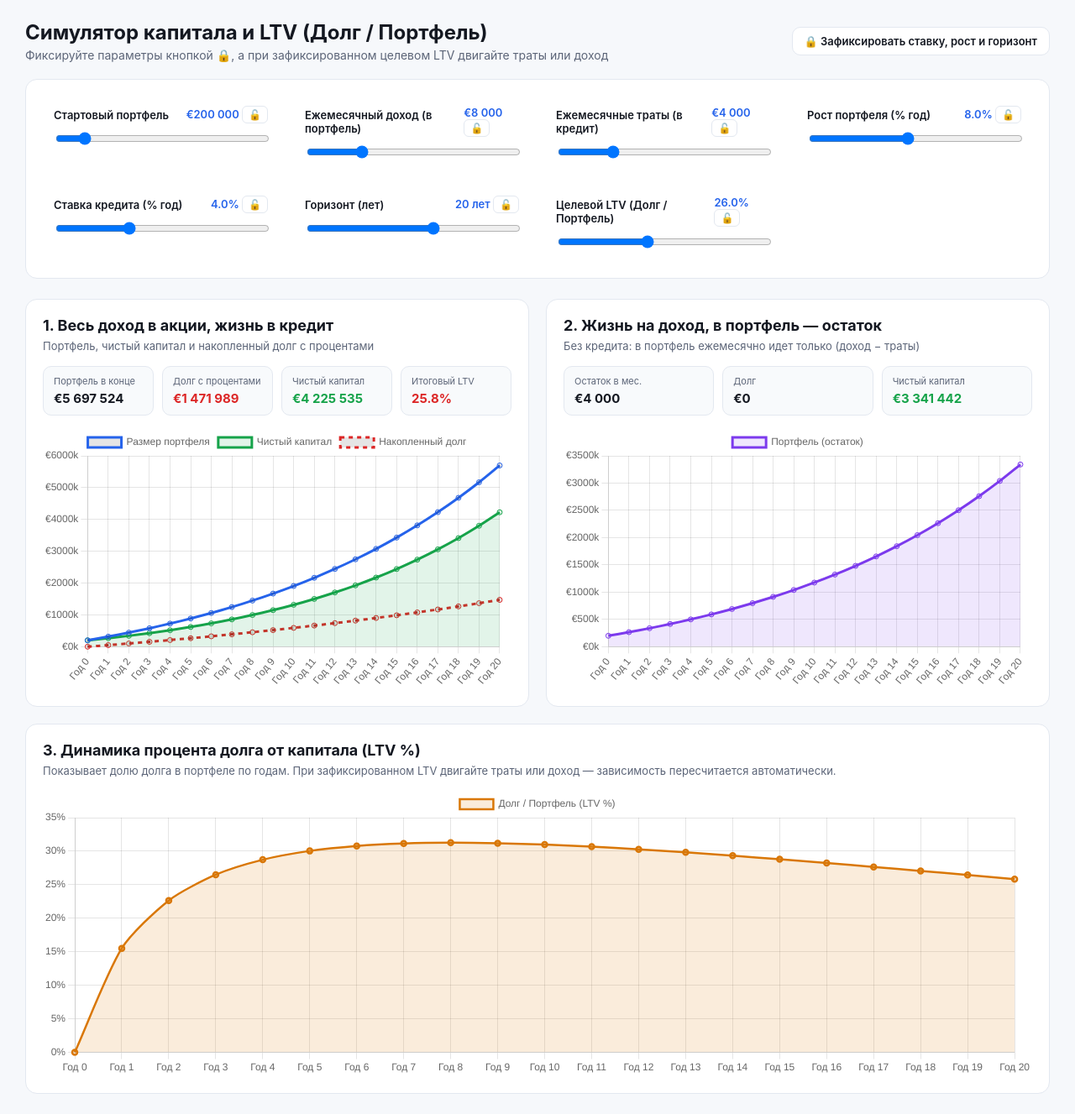
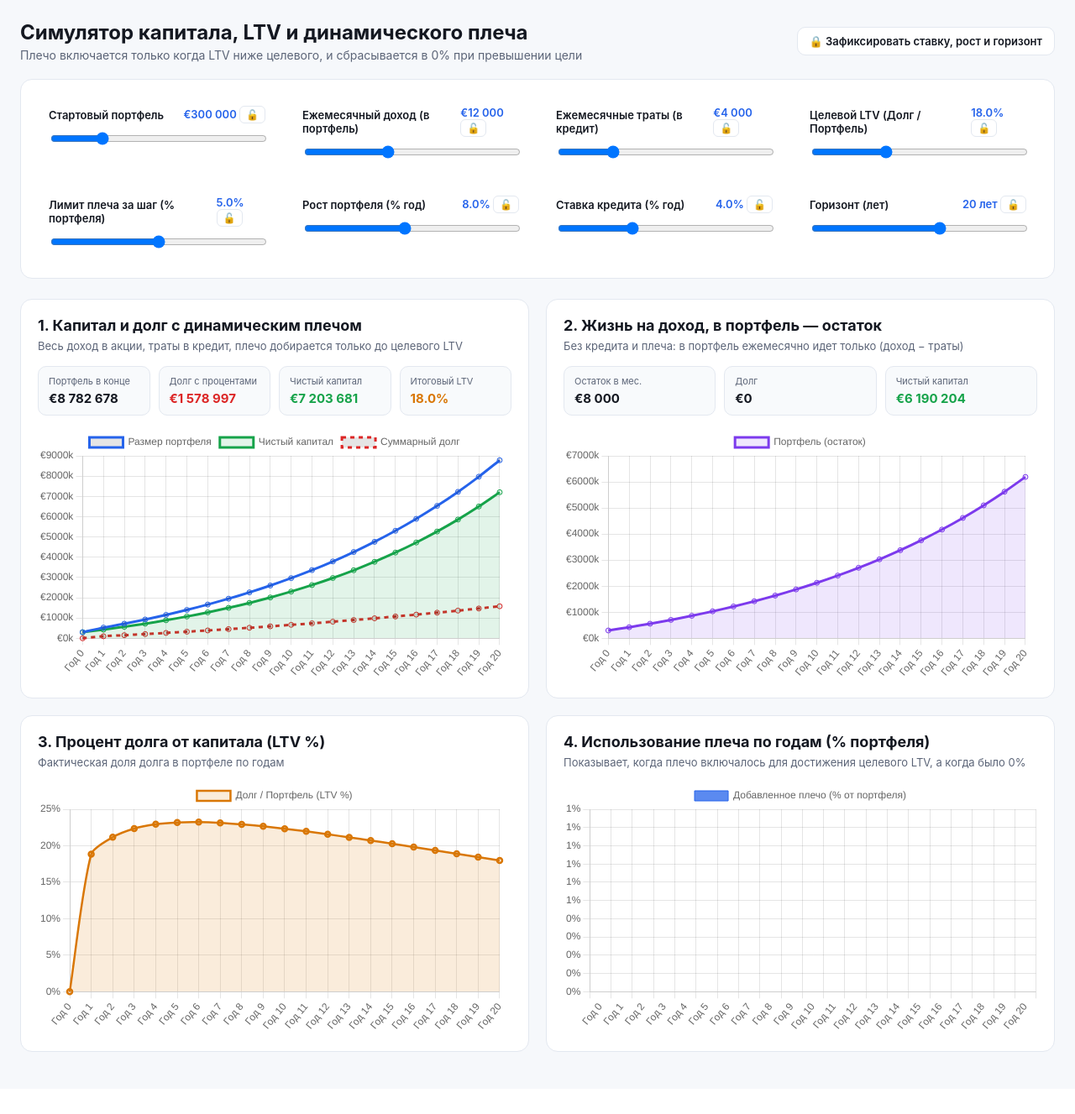
Before and after one commit to han73r/buy-borrow-die, a Flask app: page / in a window 1280 px wide. Shown: the whole page at 84% size. After the commit the page ends 1253 px from the top, so only its background shows below. Run offline with Flask 3, Linux system fonts and the light colour scheme.

Commit message:
spred added

```diff
--- a/app.py
+++ b/app.py
@@ -3,26 +3,33 @@ from flask import Flask, render_template, request, jsonify
 app = Flask(__name__)
 
 
-def simulate_step(
+def simulate_with_dynamic_leverage(
     initial: float,
     income: float,
     spend: float,
     growth_pct: float,
     rate_pct: float,
     years: int,
+    target_ltv_pct: float,
+    max_step_lev_pct: float = 15.0,
 ):
     months = max(1, int(years) * 12)
     r_month = (growth_pct / 100.0) / 12.0
     loan_month = (rate_pct / 100.0) / 12.0
+    target_ratio = max(0.0, target_ltv_pct) / 100.0
+    max_step_ratio = max(0.0, max_step_lev_pct) / 100.0
 
     labels = []
 
     bbd_portfolio = float(initial)
     bbd_debt = 0.0
+    current_lev_pct = 0.0
+
     bbd_portfolio_series = []
     bbd_debt_series = []
     bbd_net_worth_series = []
     bbd_ltv_series = []
+    lev_usage_series = []
 
     std_portfolio = float(initial)
     std_portfolio_series = []
@@ -35,16 +42,28 @@ def simulate_step(
             bbd_debt_series.append(round(bbd_debt, 2))
             bbd_net_worth_series.append(round(bbd_portfolio - bbd_debt, 2))
             bbd_ltv_series.append(round(ltv_pct, 2))
+            lev_usage_series.append(round(current_lev_pct, 2))
             std_portfolio_series.append(round(std_portfolio, 2))
 
         if m < months:
-            bbd_portfolio = bbd_portfolio * (1.0 + r_month) + income
-            bbd_debt = (bbd_debt + spend) * (1.0 + loan_month)
+            # Начало месяца: оцениваем LTV и при необходимости берем плечо на докупку акций
+            # Формула макс. доп. займа x до целевого LTV: (debt + x) / (portfolio + x) = target_ratio
+            # => x = (target_ratio * portfolio - debt) / (1 - target_ratio)
+            added_leverage = 0.0
+            if target_ratio < 0.95 and bbd_portfolio > 0:
+                max_allowed_borrow = (target_ratio * bbd_portfolio - bbd_debt) / (1.0 - target_ratio)
+                step_cap = bbd_portfolio * max_step_ratio
+                if max_allowed_borrow > 0:
+                    added_leverage = min(max_allowed_borrow, step_cap)
+
+            current_lev_pct = (added_leverage / bbd_portfolio * 100.0) if bbd_portfolio > 0 else 0.0
+
+            # Добавляем доп. плечо в портфель и в долг, затем прибавляем доход и траты на жизнь
+            bbd_portfolio = (bbd_portfolio + added_leverage) * (1.0 + r_month) + income
+            bbd_debt = (bbd_debt + added_leverage + spend) * (1.0 + loan_month)
 
             net_contribution = max(0.0, income - spend)
             std_portfolio = std_portfolio * (1.0 + r_month) + net_contribution
-
-    final_ltv = bbd_ltv_series[-1]
 
     return {
         "labels": labels,
@@ -53,10 +72,12 @@ def simulate_step(
             "debt": bbd_debt_series,
             "netWorth": bbd_net_worth_series,
             "ltvPct": bbd_ltv_series,
+            "levUsagePct": lev_usage_series,
             "finalPortfolio": bbd_portfolio_series[-1],
             "finalDebt": bbd_debt_series[-1],
             "finalNetWorth": bbd_net_worth_series[-1],
-            "finalLtvPct": final_ltv,
+            "finalLtvPct": bbd_ltv_series[-1],
+            "finalLevUsagePct": lev_usage_series[-1],
         },
         "standard": {
             "portfolio": std_portfolio_series,
@@ -65,36 +86,23 @@ def simulate_step(
     }
 
 
-def project_portfolio_only(initial: float, income: float, growth_pct: float, years: int) -> float:
-    months = max(1, int(years) * 12)
-    r_month = (growth_pct / 100.0) / 12.0
-    p = float(initial)
-    for _ in range(months):
-        p = p * (1.0 + r_month) + income
-    return p
-
-
-def project_debt_only(spend: float, rate_pct: float, years: int) -> float:
-    months = max(1, int(years) * 12)
-    loan_month = (rate_pct / 100.0) / 12.0
-    d = 0.0
-    for _ in range(months):
-        d = (d + spend) * (1.0 + loan_month)
-    return d
-
-
 def solve_income_for_target_ltv(
-    initial: float, spend: float, growth_pct: float, rate_pct: float, years: int, target_ltv_pct: float
+    initial: float,
+    spend: float,
+    growth_pct: float,
+    rate_pct: float,
+    years: int,
+    target_ltv_pct: float,
+    max_step_lev_pct: float,
 ) -> float:
-    target_debt = project_debt_only(spend, rate_pct, years)
-    target_ratio = max(0.001, target_ltv_pct / 100.0)
-    required_portfolio = target_debt / target_ratio
-
-    # Бинарный поиск нужного ежемесячного дохода в портфель
-    lo, hi = 0.0, 200000.0
+    lo, hi = 0.0, 250000.0
     for _ in range(60):
         mid = (lo + hi) / 2.0
-        if project_portfolio_only(initial, mid, growth_pct, years) < required_portfolio:
+        sim = simulate_with_dynamic_leverage(
+            initial, mid, spend, growth_pct, rate_pct, years, target_ltv_pct, max_step_lev_pct
+        )
+        # При большем доходе портфель больше -> LTV ниже
+        if sim["bbd"]["finalLtvPct"] > target_ltv_pct:
             lo = mid
         else:
             hi = mid
@@ -102,16 +110,22 @@ def solve_income_for_target_ltv(
 
 
 def solve_spend_for_target_ltv(
-    initial: float, income: float, growth_pct: float, rate_pct: float, years: int, target_ltv_pct: float
+    initial: float,
+    income: float,
+    growth_pct: float,
+    rate_pct: float,
+    years: int,
+    target_ltv_pct: float,
+    max_step_lev_pct: float,
 ) -> float:
-    portfolio = project_portfolio_only(initial, income, growth_pct, years)
-    max_debt = portfolio * (max(0.0, target_ltv_pct) / 100.0)
-
-    # Бинарный поиск допустимых ежемесячных трат
     lo, hi = 0.0, 100000.0
     for _ in range(60):
         mid = (lo + hi) / 2.0
-        if project_debt_only(mid, rate_pct, years) <= max_debt:
+        sim = simulate_with_dynamic_leverage(
+            initial, income, mid, growth_pct, rate_pct, years, target_ltv_pct, max_step_lev_pct
+        )
+        # При меньших тратах долг меньше -> LTV ниже
+        if sim["bbd"]["finalLtvPct"] <= target_ltv_pct:
             lo = mid
         else:
             hi = mid
@@ -126,24 +140,25 @@ def index():
 @app.route("/api/simulate", methods=["POST"])
 def api_simulate():
     data = request.get_json(force=True)
-    initial = float(data.get("initial", 200000))
-    income = float(data.get("income", 8000))
+    initial = float(data.get("initial", 300000))
+    income = float(data.get("income", 12000))
     spend = float(data.get("spend", 4000))
     growth = float(data.get("growth", 8.0))
     rate = float(data.get("rate", 4.0))
     years = int(data.get("years", 20))
+    target_ltv = float(data.get("targetLtv", 15.0))
+    max_step_lev = float(data.get("maxStepLev", 15.0))
 
     ltv_locked = bool(data.get("ltvLocked", False))
-    target_ltv = float(data.get("targetLtv", 15.0))
-    solved_by = data.get("solvedBy")  # "spend_moved" или "income_moved"
+    solved_by = data.get("solvedBy")
 
     if ltv_locked:
         if solved_by == "income_moved":
-            spend = solve_spend_for_target_ltv(initial, income, growth, rate, years, target_ltv)
+            spend = solve_spend_for_target_ltv(initial, income, growth, rate, years, target_ltv, max_step_lev)
         else:
-            income = solve_income_for_target_ltv(initial, spend, growth, rate, years, target_ltv)
+            income = solve_income_for_target_ltv(initial, spend, growth, rate, years, target_ltv, max_step_lev)
 
-    sim = simulate_step(initial, income, spend, growth, rate, years)
+    sim = simulate_with_dynamic_leverage(initial, income, spend, growth, rate, years, target_ltv, max_step_lev)
     sim["resolvedParams"] = {
         "initial": initial,
         "income": income,
@@ -151,6 +166,7 @@ def api_simulate():
         "growth": growth,
         "rate": rate,
         "years": years,
+        "maxStepLev": max_step_lev,
         "targetLtv": round(sim["bbd"]["finalLtvPct"], 2) if not ltv_locked else target_ltv,
     }
     return jsonify(sim)
--- a/templates/index.html
+++ b/templates/index.html
@@ -3,7 +3,7 @@
 <head>
   <meta charset="UTF-8" />
   <meta name="viewport" content="width=device-width, initial-scale=1.0" />
-  <title>Симулятор капитала и LTV (Долг / Портфель)</title>
+  <title>Симулятор капитала, LTV и динамического плеча</title>
   <script src="https://cdn.jsdelivr.net/npm/chart.js"></script>
   <style>
     :root {
@@ -20,7 +20,7 @@
     }
     * { box-sizing: border-box; font-family: -apple-system, BlinkMacSystemFont, "Segoe UI", Roboto, sans-serif; }
     body { margin: 0; background: var(--bg); color: var(--text); padding: 24px; }
-    .container { max-width: 1220px; margin: 0 auto; }
+    .container { max-width: 1240px; margin: 0 auto; }
     .top-bar { display: flex; flex-wrap: wrap; justify-content: space-between; align-items: center; gap: 12px; margin-bottom: 20px; }
     h1 { margin: 0 0 4px; font-size: 24px; }
     .subtitle { color: var(--muted); margin: 0; font-size: 14px; }
@@ -55,10 +55,7 @@
       border: 1px solid transparent;
       transition: 0.15s;
     }
-    .control.locked {
-      background: #fffbeb;
-      border-color: #fde68a;
-    }
+    .control.locked { background: #fffbeb; border-color: #fde68a; }
     .control-header {
       display: flex;
       justify-content: space-between;
@@ -76,11 +73,7 @@
       font-size: 12px;
       cursor: pointer;
     }
-    .control.locked .lock-btn {
-      background: var(--amber);
-      color: #fff;
-      border-color: var(--amber);
-    }
+    .control.locked .lock-btn { background: var(--amber); color: #fff; border-color: var(--amber); }
     .val { color: var(--blue); }
     .control input[type="range"] { width: 100%; cursor: pointer; }
     .control input[type="range"]:disabled { opacity: 0.45; cursor: not-allowed; }
@@ -108,16 +101,15 @@
     .neg { color: var(--red); }
     .warn { color: var(--amber); }
 
-    .chart-box { position: relative; height: 310px; }
-    .chart-box-wide { position: relative; height: 340px; }
+    .chart-box { position: relative; height: 300px; }
   </style>
 </head>
 <body>
   <div class="container">
     <div class="top-bar">
       <div>
-        <h1>Симулятор капитала и LTV (Долг / Портфель)</h1>
-        <p class="subtitle">Фиксируйте параметры кнопкой 🔒, а при зафиксированном целевом LTV двигайте траты или доход</p>
+        <h1>Симулятор капитала, LTV и динамического плеча</h1>
+        <p class="subtitle">Плечо включается только когда LTV ниже целевого, и сбрасывается в 0% при превышении цели</p>
       </div>
       <div>
         <button class="btn" id="lockMarketBtn" onclick="toggleMarketPreset()">🔒 Зафиксировать ставку, рост и горизонт</button>
@@ -128,17 +120,17 @@
       <div class="control" id="box-initial">
         <div class="control-header">
           <span>Стартовый портфель</span>
-          <span><span class="val" id="initialVal">€350 000</span> <button class="lock-btn" data-lock="initial">🔓</button></span>
+          <span><span class="val" id="initialVal">€300 000</span> <button class="lock-btn" data-lock="initial">🔓</button></span>
         </div>
-        <input type="range" id="initial" min="100000" max="1000000" step="25000" value="200000" />
+        <input type="range" id="initial" min="100000" max="1000000" step="25000" value="300000" />
       </div>
 
       <div class="control" id="box-income">
         <div class="control-header">
           <span>Ежемесячный доход (в портфель)</span>
-          <span><span class="val" id="incomeVal">€7 000</span> <button class="lock-btn" data-lock="income">🔓</button></span>
+          <span><span class="val" id="incomeVal">€12 000</span> <button class="lock-btn" data-lock="income">🔓</button></span>
         </div>
-        <input type="range" id="income" min="1000" max="30000" step="250" value="8000" />
+        <input type="range" id="income" min="1000" max="30000" step="250" value="12000" />
       </div>
 
       <div class="control" id="box-spend">
@@ -147,6 +139,22 @@
           <span><span class="val" id="spendVal">€4 000</span> <button class="lock-btn" data-lock="spend">🔓</button></span>
         </div>
         <input type="range" id="spend" min="500" max="15000" step="250" value="4000" />
+      </div>
+
+      <div class="control" id="box-targetLtv">
+        <div class="control-header">
+          <span>Целевой LTV (Долг / Портфель)</span>
+          <span><span class="val" id="targetLtvVal">15.0%</span> <button class="lock-btn" id="lockLtvBtn" onclick="toggleLtvLock()">🔓</button></span>
+        </div>
+        <input type="range" id="targetLtv" min="2" max="50" step="0.5" value="15" />
+      </div>
+
+      <div class="control" id="box-maxStepLev">
+        <div class="control-header">
+          <span>Лимит плеча за шаг (% портфеля)</span>
+          <span><span class="val" id="maxStepLevVal">15.0%</span> <button class="lock-btn" data-lock="maxStepLev">🔓</button></span>
+        </div>
+        <input type="range" id="maxStepLev" min="0" max="10" step="1" value="5" />
       </div>
 
       <div class="control" id="box-growth">
@@ -172,21 +180,13 @@
         </div>
         <input type="range" id="years" min="5" max="30" step="1" value="20" />
       </div>
-
-      <div class="control" id="box-targetLtv">
-        <div class="control-header">
-          <span>Целевой LTV (Долг / Портфель)</span>
-          <span><span class="val" id="targetLtvVal">15.0%</span> <button class="lock-btn" id="lockLtvBtn" onclick="toggleLtvLock()">🔓</button></span>
-        </div>
-        <input type="range" id="targetLtv" min="2" max="60" step="0.5" value="15" />
-      </div>
     </div>
 
     <div class="grid-2">
       <!-- График 1 -->
       <div class="card">
-        <h2>1. Весь доход в акции, жизнь в кредит</h2>
-        <p class="desc">Портфель, чистый капитал и накопленный долг с процентами</p>
+        <h2>1. Капитал и долг с динамическим плечом</h2>
+        <p class="desc">Весь доход в акции, траты в кредит, плечо добирается только до целевого LTV</p>
         <div class="kpis-4">
           <div class="kpi">
             <div class="k-label">Портфель в конце</div>
@@ -211,7 +211,7 @@
       <!-- График 2 -->
       <div class="card">
         <h2>2. Жизнь на доход, в портфель — остаток</h2>
-        <p class="desc">Без кредита: в портфель ежемесячно идет только (доход − траты)</p>
+        <p class="desc">Без кредита и плеча: в портфель ежемесячно идет только (доход − траты)</p>
         <div class="kpis-3">
           <div class="kpi">
             <div class="k-label">Остаток в мес.</div>
@@ -228,13 +228,20 @@
         </div>
         <div class="chart-box"><canvas id="stdChart"></canvas></div>
       </div>
-    </div>
 
-    <!-- График 3: Отдельный график только для % долга от капитала -->
-    <div class="card">
-      <h2>3. Динамика процента долга от капитала (LTV %)</h2>
-      <p class="desc">Показывает долю долга в портфеле по годам. При зафиксированном LTV двигайте траты или доход — зависимость пересчитается автоматически.</p>
-      <div class="chart-box-wide"><canvas id="ltvChart"></canvas></div>
+      <!-- График 3 -->
+      <div class="card">
+        <h2>3. Процент долга от капитала (LTV %)</h2>
+        <p class="desc">Фактическая доля долга в портфеле по годам</p>
+        <div class="chart-box"><canvas id="ltvChart"></canvas></div>
+      </div>
+
+      <!-- График 4 -->
+      <div class="card">
+        <h2>4. Использование плеча по годам (% портфеля)</h2>
+        <p class="desc">Показывает, когда плечо включалось для достижения целевого LTV, а когда было 0%</p>
+        <div class="chart-box"><canvas id="levChart"></canvas></div>
+      </div>
     </div>
   </div>
 
@@ -242,8 +249,8 @@
     const fmtEur = (n) => "€" + Math.round(n).toLocaleString("ru-RU");
     const fmtPct = (n) => Number(n).toFixed(1) + "%";
 
-    const paramKeys = ["initial", "income", "spend", "growth", "rate", "years"];
-    const locked = { initial: false, income: false, spend: false, growth: false, rate: false, years: false };
+    const paramKeys = ["initial", "income", "spend", "maxStepLev", "growth", "rate", "years"];
+    const locked = { initial: false, income: false, spend: false, maxStepLev: false, growth: false, rate: false, years: false };
     let ltvLocked = false;
     let lastSolvedBy = "spend_moved";
 
@@ -296,10 +303,11 @@
       document.getElementById("initialVal").textContent = fmtEur(document.getElementById("initial").value);
       document.getElementById("incomeVal").textContent = fmtEur(document.getElementById("income").value);
       document.getElementById("spendVal").textContent = fmtEur(document.getElementById("spend").value);
+      document.getElementById("targetLtvVal").textContent = Number(document.getElementById("targetLtv").value).toFixed(1) + "%";
+      document.getElementById("maxStepLevVal").textContent = Number(document.getElementById("maxStepLev").value).toFixed(1) + "%";
       document.getElementById("growthVal").textContent = Number(document.getElementById("growth").value).toFixed(1) + "%";
       document.getElementById("rateVal").textContent = Number(document.getElementById("rate").value).toFixed(1) + "%";
       document.getElementById("yearsVal").textContent = document.getElementById("years").value + " лет";
-      document.getElementById("targetLtvVal").textContent = Number(document.getElementById("targetLtv").value).toFixed(1) + "%";
     }
 
     const bbdChart = new Chart(document.getElementById("bbdChart"), {
@@ -309,7 +317,7 @@
         datasets: [
           { label: "Размер портфеля", data: [], borderColor: "#2563eb", tension: 0.25 },
           { label: "Чистый капитал", data: [], borderColor: "#16a34a", backgroundColor: "rgba(22,163,74,0.12)", fill: true, tension: 0.25 },
-          { label: "Накопленный долг", data: [], borderColor: "#dc2626", borderDash: [5, 5], tension: 0.25 }
+          { label: "Суммарный долг", data: [], borderColor: "#dc2626", borderDash: [5, 5], tension: 0.25 }
         ]
       },
       options: {
@@ -341,15 +349,7 @@
       data: {
         labels: [],
         datasets: [
-          {
-            label: "Долг / Портфель (LTV %)",
-            data: [],
-            borderColor: "#d97706",
-            backgroundColor: "rgba(217,119,6,0.14)",
-            fill: true,
-            borderWidth: 2.5,
-            tension: 0.25
-          }
+          { label: "Долг / Портфель (LTV %)", data: [], borderColor: "#d97706", backgroundColor: "rgba(217,119,6,0.14)", fill: true, borderWidth: 2.5, tension: 0.25 }
         ]
       },
       options: {
@@ -361,17 +361,35 @@
       }
     });
 
+    const levChart = new Chart(document.getElementById("levChart"), {
+      type: "bar",
+      data: {
+        labels: [],
+        datasets: [
+          { label: "Добавленное плечо (% от портфеля)", data: [], backgroundColor: "rgba(37, 99, 235, 0.75)", borderColor: "#2563eb", borderWidth: 1 }
+        ]
+      },
+      options: {
+        responsive: true,
+        maintainAspectRatio: false,
+        interaction: { mode: "index", intersect: false },
+        plugins: { tooltip: { callbacks: { label: (ctx) => `${ctx.dataset.label}: ${fmtPct(ctx.parsed.y)}` } } },
+        scales: { y: { beginAtZero: true, ticks: { callback: (v) => Number(v).toFixed(0) + "%" } } }
+      }
+    });
+
     async function refreshSimulation(solvedBy = lastSolvedBy) {
       lastSolvedBy = solvedBy;
       const payload = {
         initial: Number(document.getElementById("initial").value),
         income: Number(document.getElementById("income").value),
         spend: Number(document.getElementById("spend").value),
+        targetLtv: Number(document.getElementById("targetLtv").value),
+        maxStepLev: Number(document.getElementById("maxStepLev").value),
         growth: Number(document.getElementById("growth").value),
         rate: Number(document.getElementById("rate").value),
         years: Number(document.getElementById("years").value),
         ltvLocked,
-        targetLtv: Number(document.getElementById("targetLtv").value),
         solvedBy
       };
 
@@ -388,7 +406,7 @@
         document.getElementById("income").value = clampedIncome;
         document.getElementById("spend").value = clampedSpend;
         if (!ltvLocked) {
-          const clampedLtv = Math.min(60, Math.max(2, data.resolvedParams.targetLtv));
+          const clampedLtv = Math.min(50, Math.max(2, data.resolvedParams.targetLtv));
           document.getElementById("targetLtv").value = clampedLtv;
         }
       }
@@ -409,6 +427,10 @@
       ltvChart.data.datasets[0].data = data.bbd.ltvPct;
       ltvChart.update();
 
+      levChart.data.labels = data.labels;
+      levChart.data.datasets[0].data = data.bbd.levUsagePct;
+      levChart.update();
+
       document.getElementById("bbdPortfolioKpi").textContent = fmtEur(data.bbd.finalPortfolio);
       document.getElementById("bbdDebtKpi").textContent = fmtEur(data.bbd.finalDebt);
       document.getElementById("bbdNetKpi").textContent = fmtEur(data.bbd.finalNetWorth);
@@ -425,7 +447,7 @@
 
     document.getElementById("spend").addEventListener("input", () => refreshSimulation("spend_moved"));
     document.getElementById("income").addEventListener("input", () => refreshSimulation("income_moved"));
-    ["initial", "growth", "rate", "years", "targetLtv"].forEach((id) => {
+    ["initial", "targetLtv", "maxStepLev", "growth", "rate", "years"].forEach((id) => {
       document.getElementById(id).addEventListener("input", () => refreshSimulation("spend_moved"));
     });
 
```
